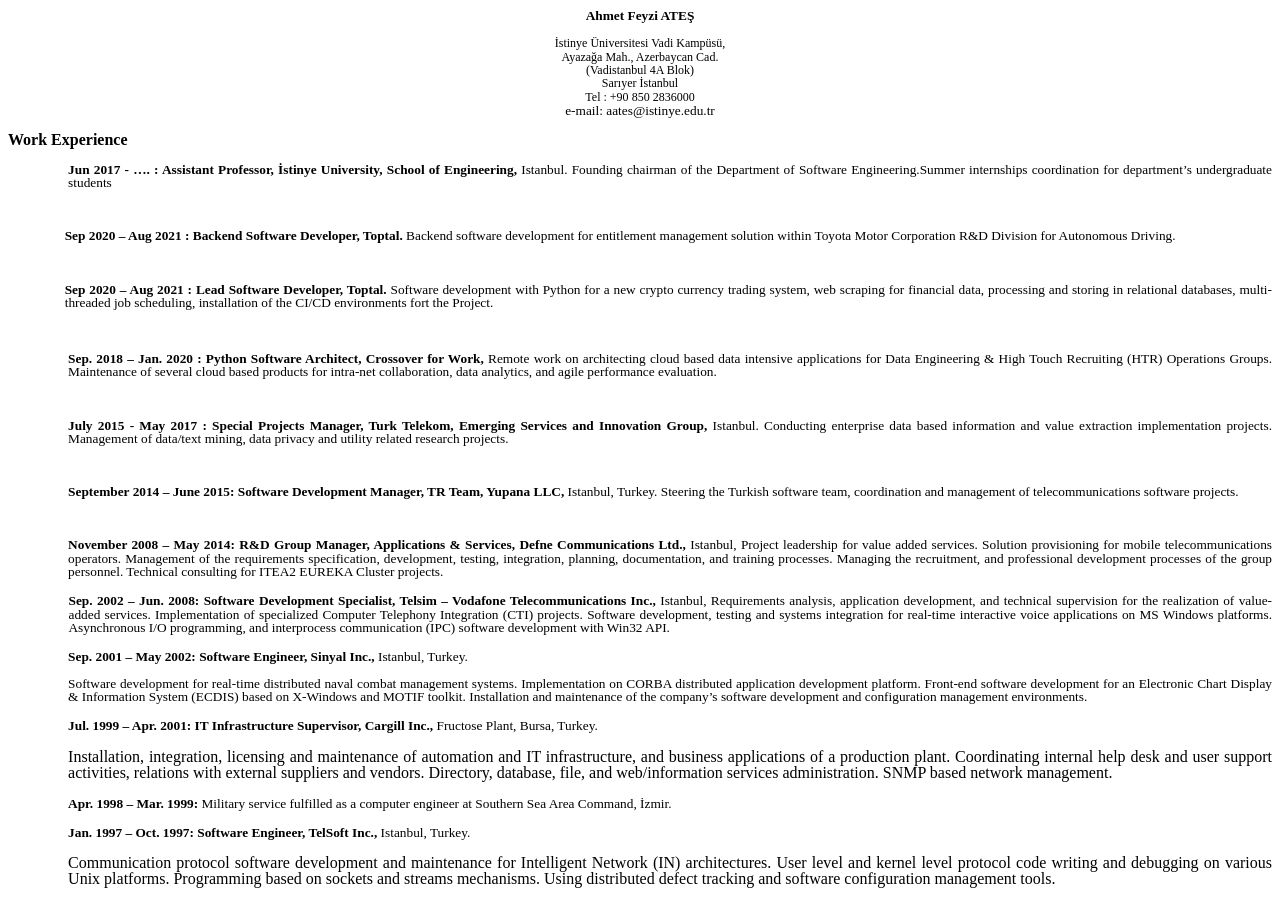
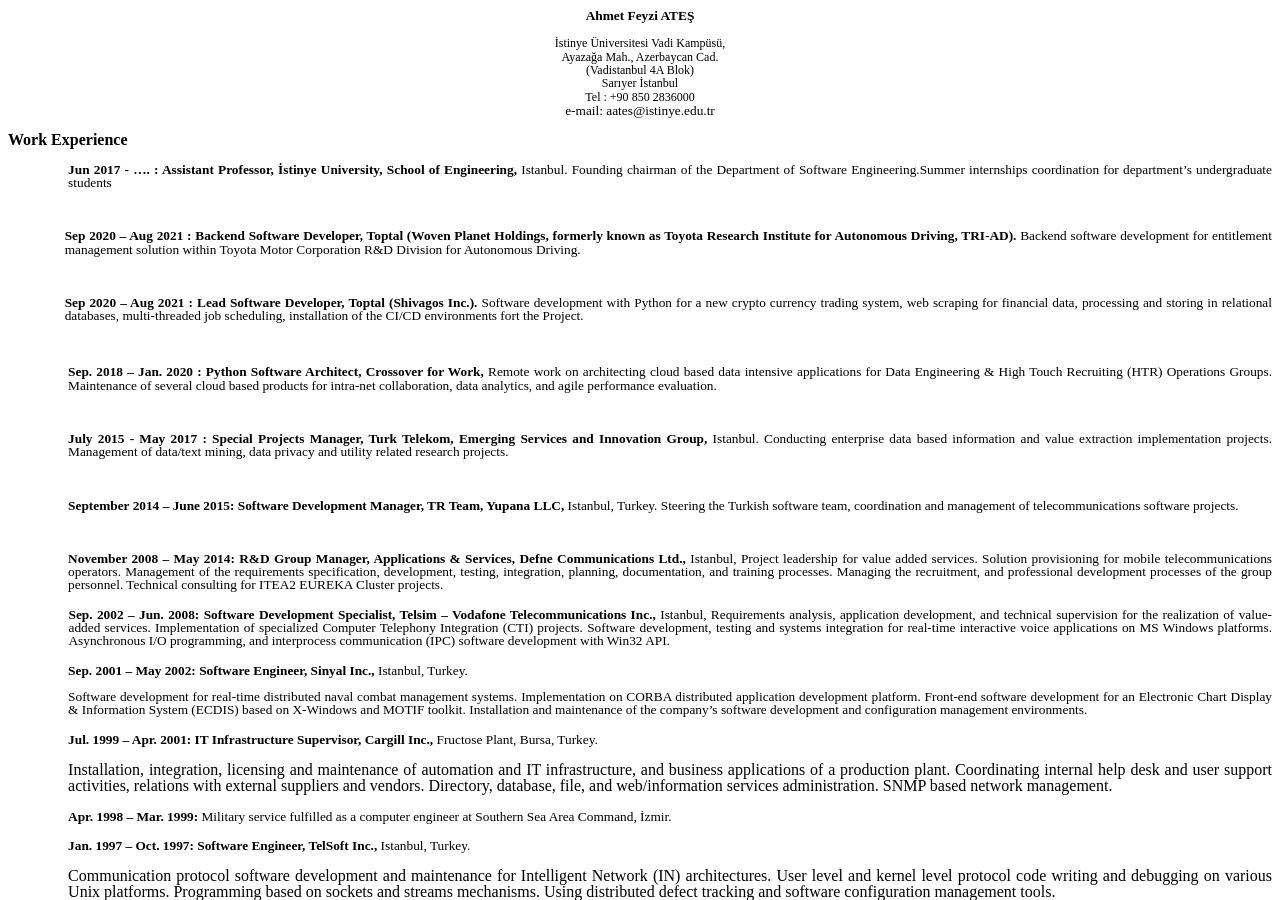
Before and after one commit to ahmetfeyziates/ahmetfeyziates.github.io, a Jekyll site: the page cv/index.html, which Jekyll copies as it is, in a window 1280 px wide and 900 px high. Built offline with Jekyll 4.4.1, drawn with Linux system fonts in a browser that asks for light colours.

Commit message:
Update index.html

```diff
--- a/cv/index.html
+++ b/cv/index.html
@@ -70,14 +70,15 @@
 </p>
 <p class="western" align="justify" style="margin-left: 1.5cm; margin-bottom: 0cm; line-height: 100%">
  <span lang="en-US"><b>Sep 2020 – Aug 2021 : Backend Software
-Developer, Toptal. </b></span><span lang="en-US"> Backend software development for entitlement management
+Developer, Toptal (Woven Planet Holdings, formerly known as Toyota
+Research Institute for Autonomous Driving, TRI-AD). </b></span><span lang="en-US"> Backend software development for entitlement management
 solution within Toyota Motor Corporation R&D Division for Autonomous Driving.</span></p>
 <p lang="en-US" class="western" style="margin-left: 1.59cm; margin-bottom: 0cm; line-height: 100%">
 <br/>
 
 <p class="western" align="justify" style="margin-left: 1.5cm; margin-bottom: 0cm; line-height: 100%">
  <span lang="en-US"><b>Sep 2020 – Aug 2021 : Lead Software
-Developer, Toptal. </b></span><span lang="en-US">Software development
+Developer, Toptal  (Shivagos Inc.). </b></span><span lang="en-US">Software development
 with Python for a new crypto currency trading system, web scraping
 for financial data, processing and storing in relational databases,
 multi-threaded   job scheduling, installation of the CI/CD
```
